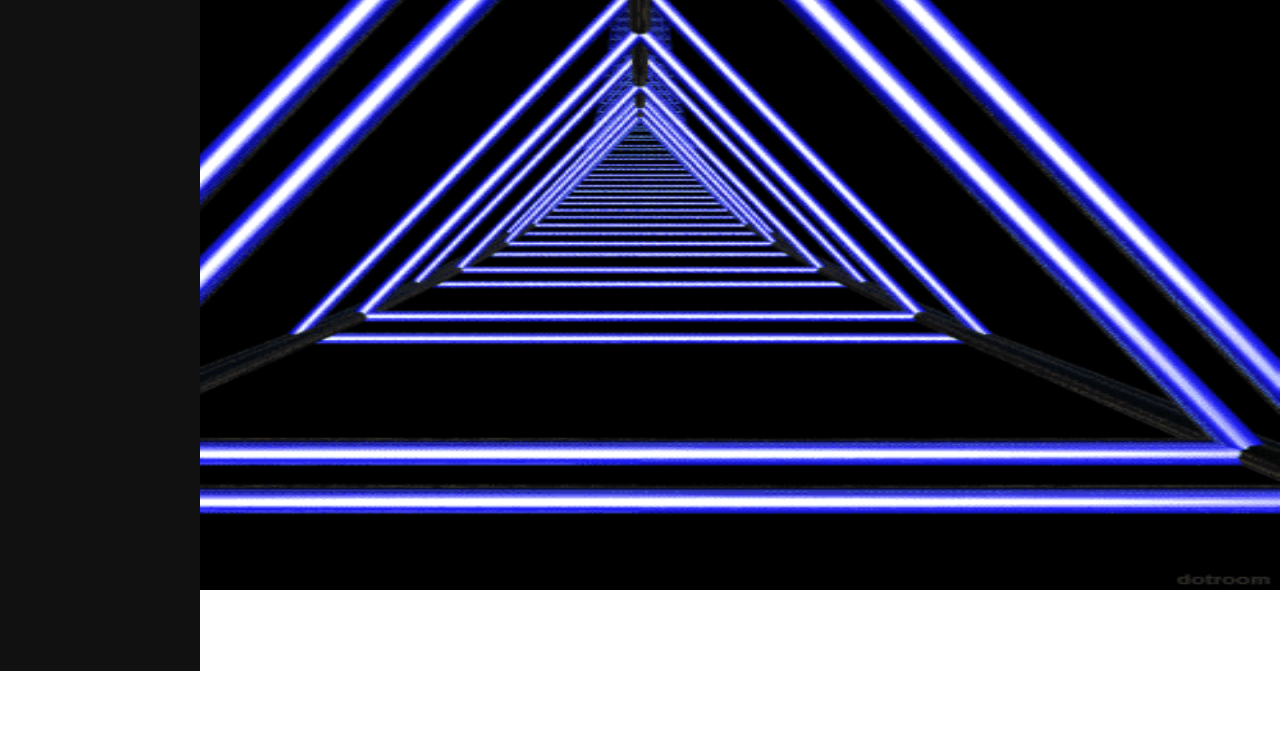
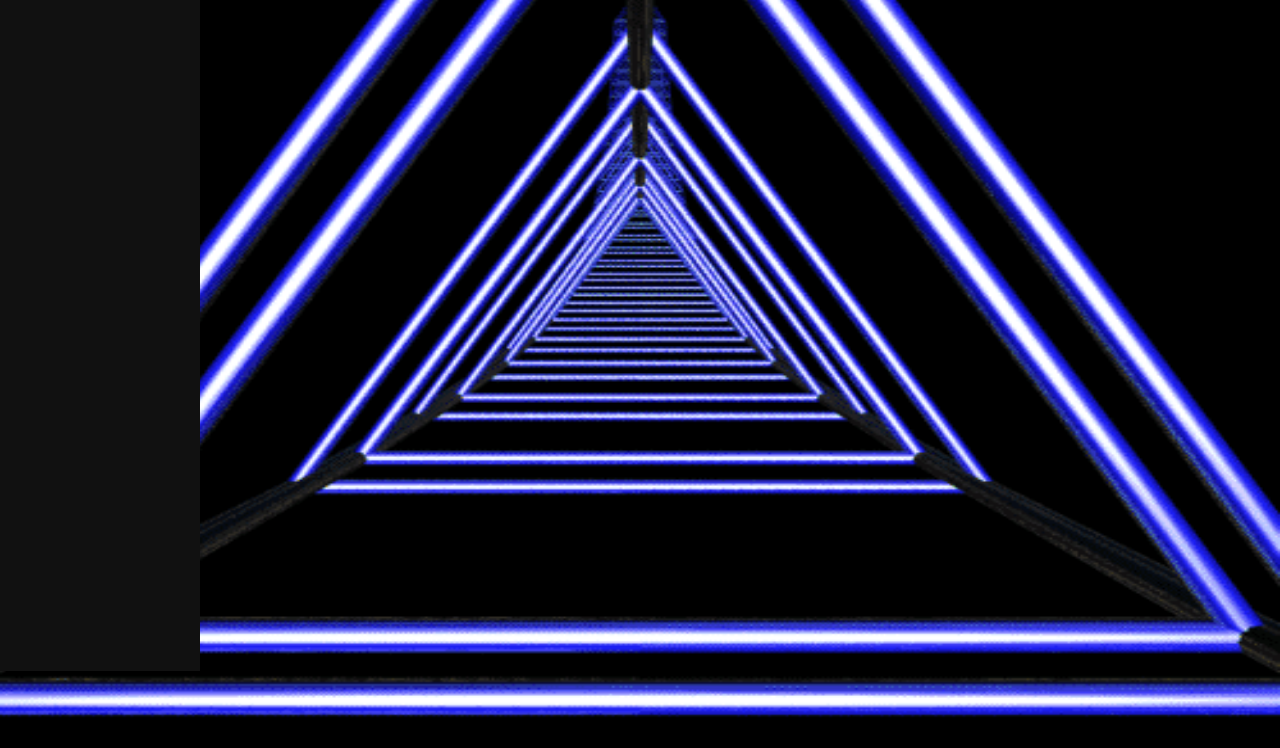
Before and after one commit to JacqulineWangu/Triangle-tracker, a plain HTML site: page index.html in a window 1280 px wide. Shown: the part 149-897 px from the top of the page. Before the commit the page ends 800 px from the top, so only its background shows below. Drawn offline with Linux system fonts and the light colour scheme; a web font is replaced by a local one.

Commit message:
add background height

```diff
--- a/css/styles.css
+++ b/css/styles.css
@@ -21,7 +21,7 @@ body {
   background-image: url('back.gif');
   background-size: 100% 100%;
   background-repeat: no-repeat;
-  height: 675px;
+  height: 900px;
 }
 
 .main {
```
